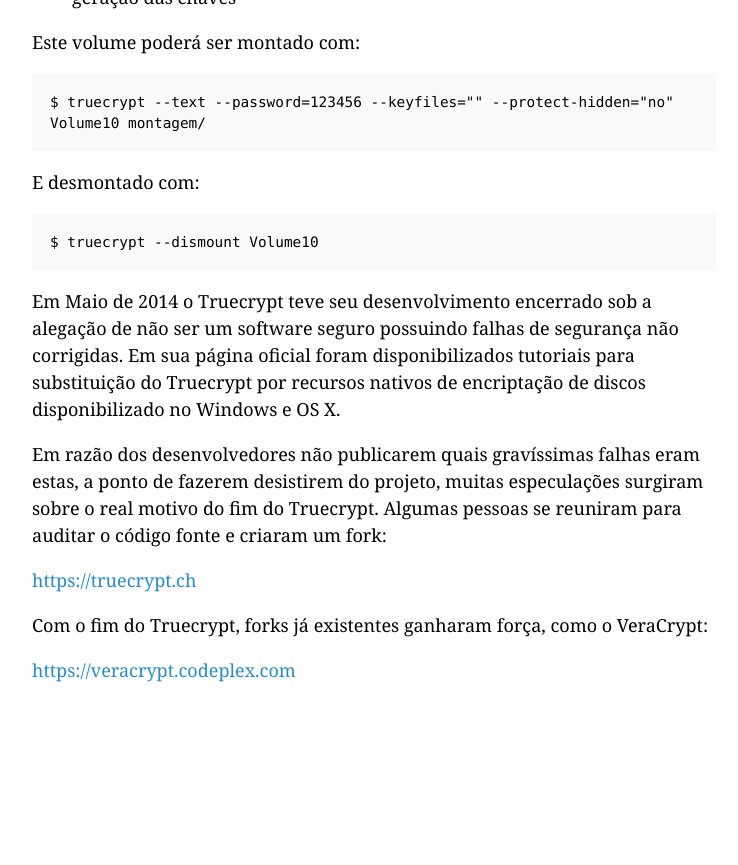
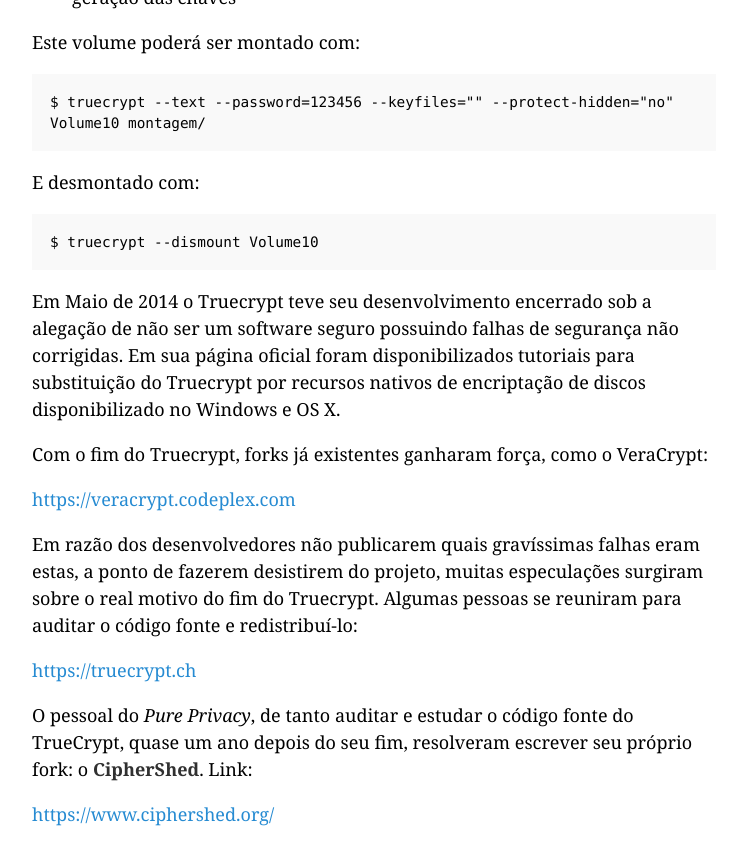
Before and after one commit to Kingm0b/jekyll-minimal-theme, a Jekyll site: the page built from _posts/2017-01-20-truecrypt-rip.md, in a window 1280 px wide and 900 px high, scrolled down 3044 px. Shown: the top 865 px of the window, without its empty margins (266-1004 px from the left). Built offline with Jekyll 4.4.1, drawn with Linux system fonts in a browser that asks for light colours; before the commit the page ends 3800 px from its top, so only the background shows below that.

Commit message:
Update 2017-01-20-truecrypt-rip.md

```diff
--- a/_posts/2017-01-20-truecrypt-rip.md
+++ b/_posts/2017-01-20-truecrypt-rip.md
@@ -58,10 +58,14 @@
 
 Em Maio de 2014 o Truecrypt teve seu desenvolvimento encerrado sob a alegação de não ser um software seguro possuindo falhas de segurança não corrigidas. Em sua página oficial foram disponibilizados tutoriais para substituição do Truecrypt por recursos nativos de encriptação de discos disponibilizado no Windows e OS X.
 
-Em razão dos desenvolvedores não publicarem quais gravíssimas falhas eram estas, a ponto de fazerem desistirem do projeto, muitas especulações surgiram sobre o real motivo do fim do Truecrypt. Algumas pessoas se reuniram para auditar o código fonte e criaram um fork:
+Com o fim do Truecrypt, forks já existentes ganharam força, como o VeraCrypt:
+
+[https://veracrypt.codeplex.com](https://veracrypt.codeplex.com)
+
+Em razão dos desenvolvedores não publicarem quais gravíssimas falhas eram estas, a ponto de fazerem desistirem do projeto, muitas especulações surgiram sobre o real motivo do fim do Truecrypt. Algumas pessoas se reuniram para auditar o código fonte e redistribuí-lo:
 
 [https://truecrypt.ch](https://truecrypt.ch)
 
-Com o fim do Truecrypt, forks já existentes ganharam força, como o VeraCrypt:
+O pessoal do *Pure Privacy*, de tanto auditar e estudar o código fonte do TrueCrypt, quase um ano depois do seu fim, resolveram escrever seu próprio fork: o **CipherShed**. Link:
 
-[https://veracrypt.codeplex.com](https://veracrypt.codeplex.com)
+[https://www.ciphershed.org/](https://www.ciphershed.org/)
```
